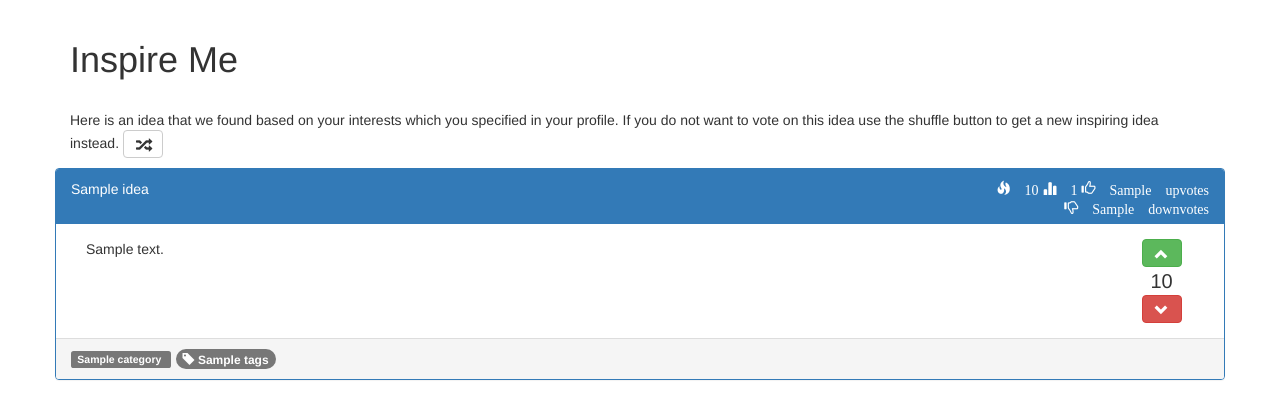
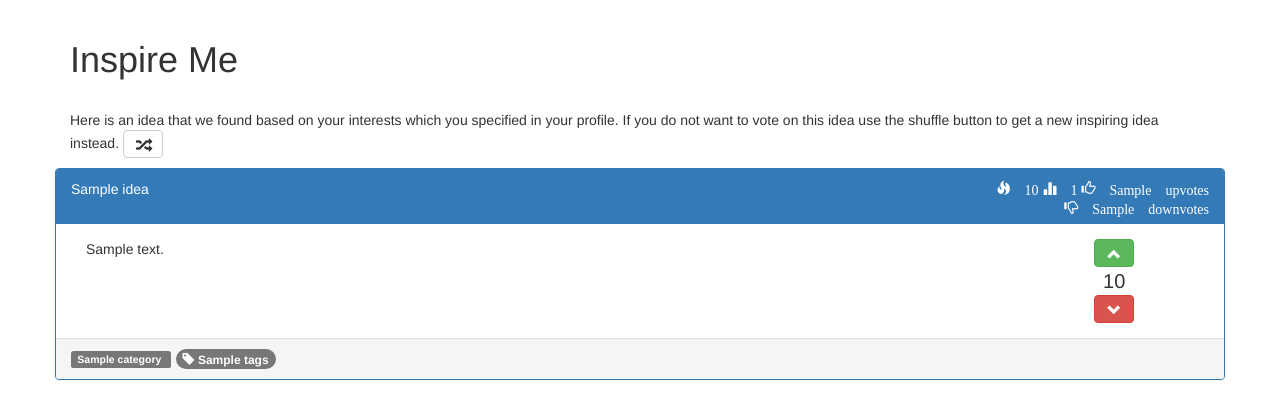
Before and after one commit to boceckts/ideahub, a Flask app: template app/templates/inspire.html in a window 1280 px wide. Shown: the part 52-471 px from the top of the page. Run offline with Flask 2, Linux system fonts and the light colour scheme; a user stored in the database is signed in; tables that the repository leaves empty hold one stand-in row (values such as "Sample post"); the template is opened without the code that fills it: most values are stand-ins (such as "Sample title", 1, 10 or a date in 2020); some libraries are stand-ins or nearby versions.

Commit message:
made the page consistent when resizing

```diff
--- a/app/templates/idea/idea.html
+++ b/app/templates/idea/idea.html
@@ -7,7 +7,7 @@
 
 <div class="row">
     {% if show_all %}
-        <div class="col-sm-8 col-md-10">
+        <div class="col-*-10">
     {% else %}
         <div>
     {% endif %}
@@ -20,7 +20,7 @@
             <div class="panel panel-primary">
                 <div class="panel-heading">
                     <div class="row">
-                        <div class="col-xs-12 col-sm-8">
+                        <div class="col-xs-7 col-sm-8" style='overflow: hidden'>
                             {{ idea.title }}
                             {% if idea.score is none %}
                                 <div class="label label-success" style="vertical-align: top;font-size: 10px">
@@ -28,7 +28,7 @@
                                 </div>
                             {% endif %}
                         </div>
-                        <div class="text-right col-xs-12 col-sm-4">
+                        <div class="text-right col-xs-5 col-sm-4">
                             <span class="glyphicon glyphicon-fire">
                                 {% if idea.score is none %}
                                     0
@@ -43,10 +43,10 @@
                     </div>
                 </div>
                 <div class="panel-body">
-                    <div class="col-xs-9 col-sm-11">
+                    <div class="col-xs-10">
                         {{ idea.description }}
                     </div>
-                    <div class="col-xs-3 col-sm-1">
+                    <div class="col-xs-2">
 
                         <div class="text-center">
                             <button {{ "disabled" if upvote }} class="btn btn-success"
```
